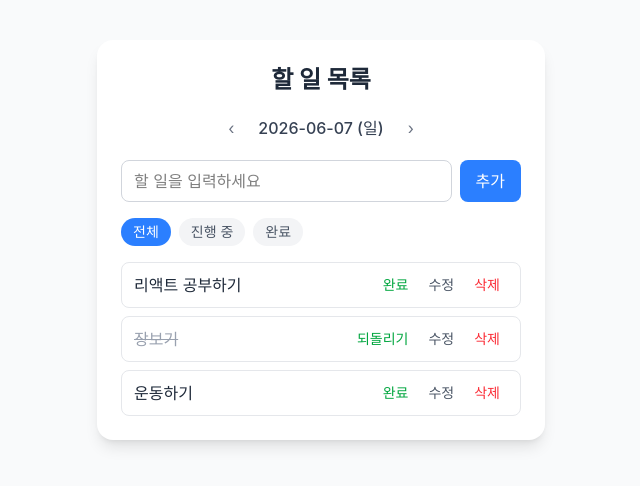
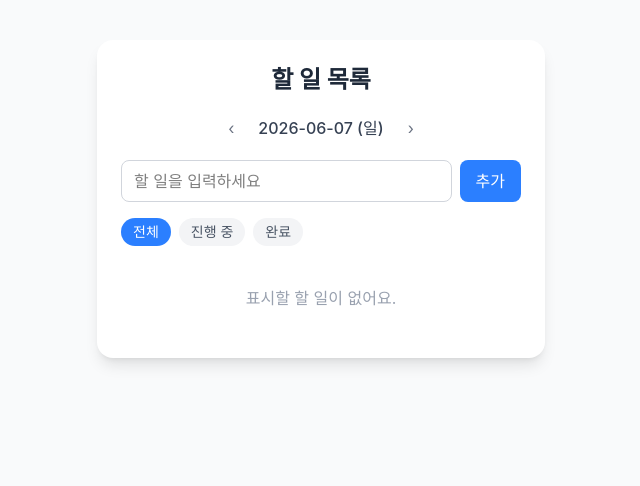
Before and after one commit to syujin2323/kakao-assignment-1, a React (Vite) app in the folder assignment-2/: page / in a window 1280 px wide. Shown: the top 486 px of the page, without its empty margins (319-959 px from the left). Built offline with nearby package versions, Linux system fonts and the light colour scheme.

Commit message:
feat: localStorage 연동 (useEffect 자동 저장)

```diff
--- a/assignment-2/src/App.jsx
+++ b/assignment-2/src/App.jsx
@@ -1,5 +1,6 @@
-import { useState } from "react";
+import { useState, useEffect } from "react";
 import { getToday, addDays } from "./utils/date";
+import { loadTodos, saveTodos } from "./utils/storage";
 import DateNavigator from "./components/DateNavigator";
 import TodoInput from "./components/TodoInput";
 import FilterTabs from "./components/FilterTabs";
@@ -7,17 +8,16 @@ import TodoList from "./components/TodoList";
 
 const TODAY = getToday();
 
-const INITIAL_TODOS = [
-  { id: 1, text: "리액트 공부하기", completed: false, date: TODAY },
-  { id: 2, text: "장보기", completed: true, date: TODAY },
-  { id: 3, text: "운동하기", completed: false, date: TODAY },
-];
-
 function App() {
-  const [todos, setTodos] = useState(INITIAL_TODOS);
+  const [todos, setTodos] = useState(loadTodos);
   const [editingId, setEditingId] = useState(null);
   const [filter, setFilter] = useState("all");
   const [selectedDate, setSelectedDate] = useState(TODAY);
+
+  // todos가 바뀔 때마다 localStorage에 자동 저장
+  useEffect(() => {
+    saveTodos(todos);
+  }, [todos]);
 
   function handleAddTodo(text) {
     const newTodo = {
--- /dev/null
+++ b/assignment-2/src/utils/storage.js
@@ -0,0 +1,16 @@
+const STORAGE_KEY = "todos";
+
+// localStorage에서 할 일 목록 불러오기 (없거나 깨졌으면 빈 배열)
+export function loadTodos() {
+  try {
+    const saved = localStorage.getItem(STORAGE_KEY);
+    return saved ? JSON.parse(saved) : [];
+  } catch {
+    return [];
+  }
+}
+
+// 할 일 목록을 localStorage에 저장
+export function saveTodos(todos) {
+  localStorage.setItem(STORAGE_KEY, JSON.stringify(todos));
+}
```
